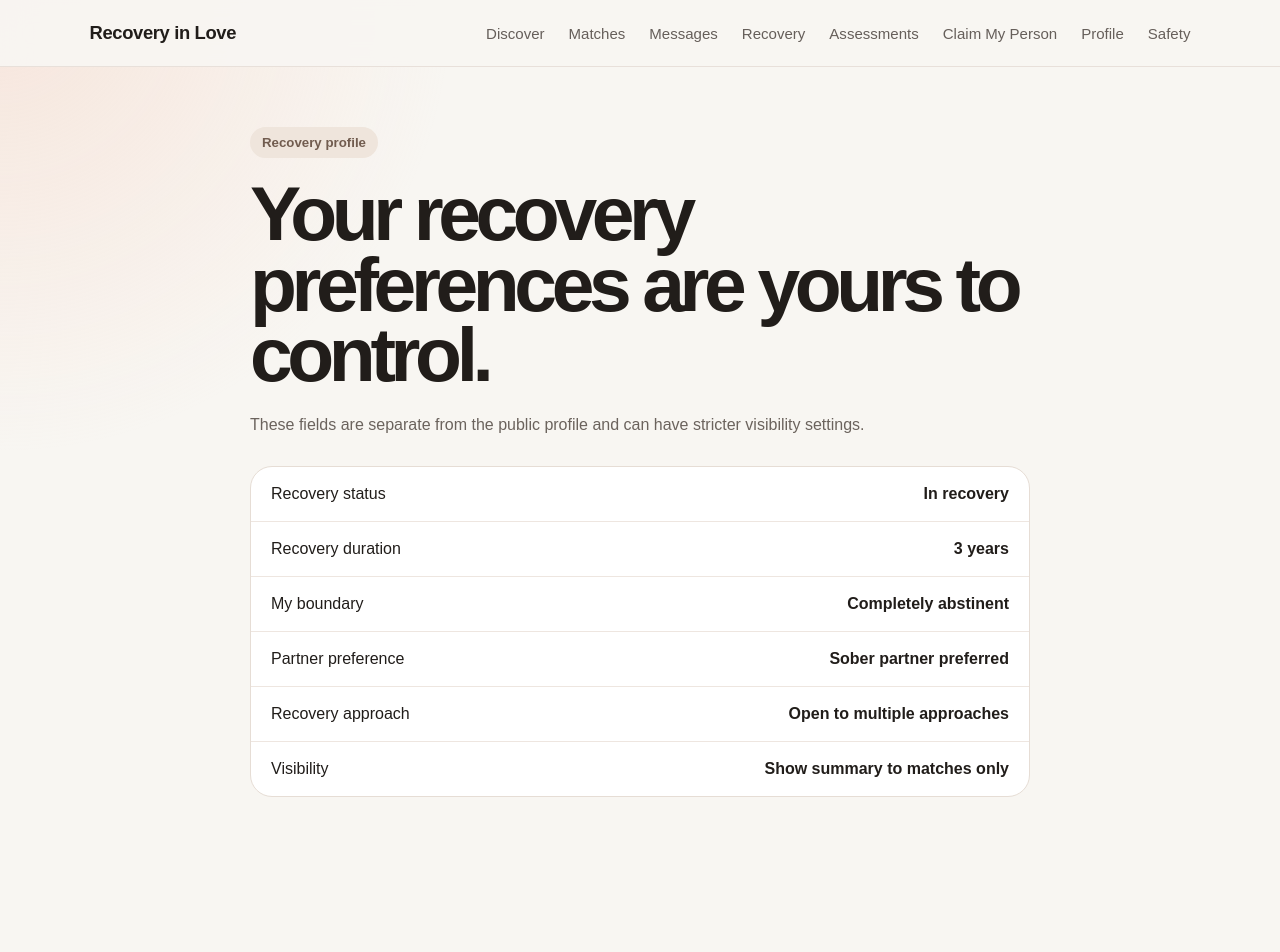
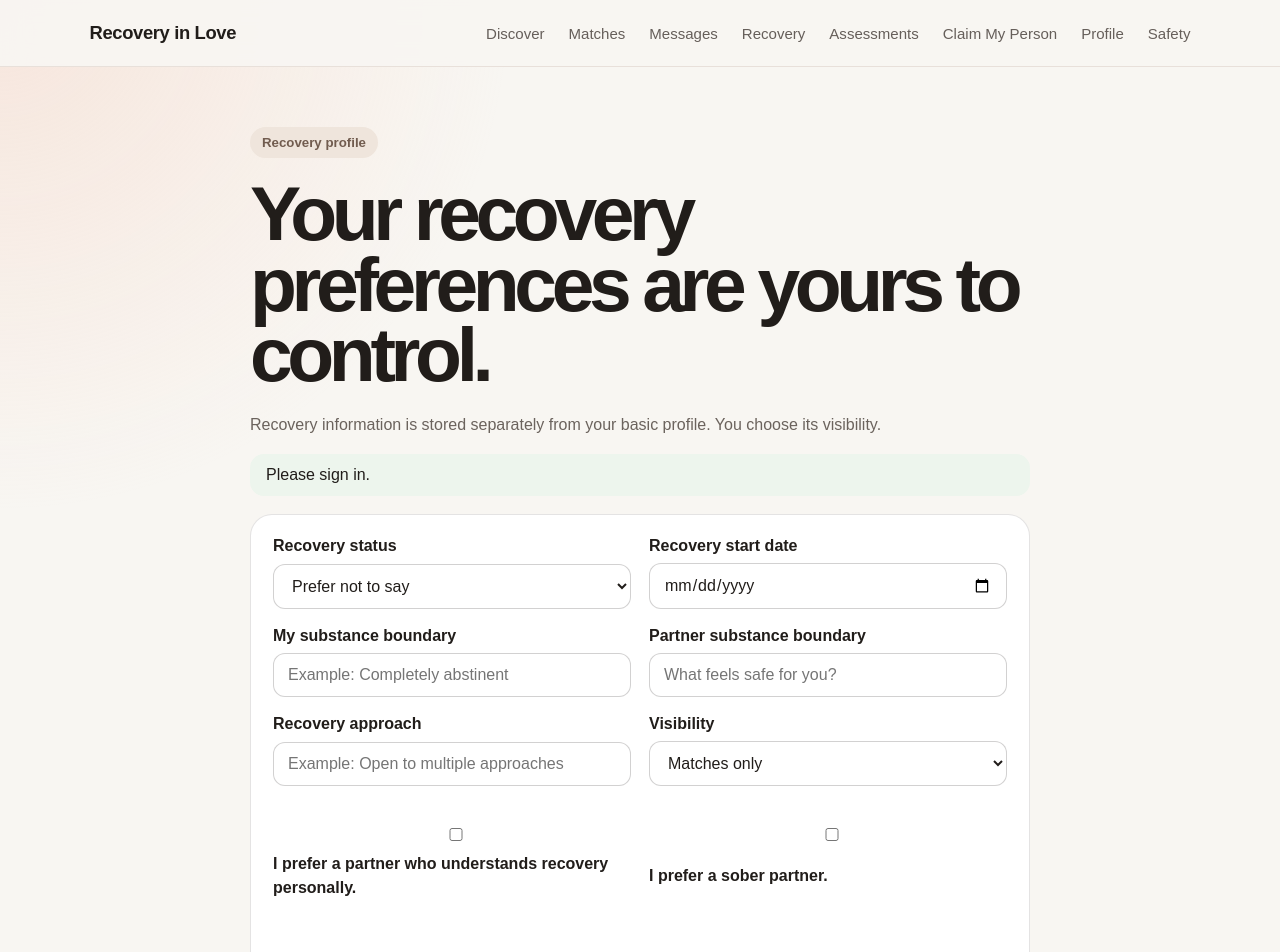
Before and after one commit to vpgudupalli/Love-in--Recovery, a Next.js app: page /recovery in a window 1280 px wide. Shown: the top 952 px of the page. Before the commit the page ends 887 px from the top, so only its background shows below. Built offline with nearby package versions, Linux system fonts and the light colour scheme; no server answers.

Commit message:
Connect Recovery profile to Supabase

```diff
--- a/src/app/recovery/page.tsx
+++ b/src/app/recovery/page.tsx
@@ -1,31 +1,23 @@
+"use client";
+import {useEffect,useMemo,useState} from "react";
 import AppNav from "@/components/AppNav";
-
-const items = [
-  ["Recovery status", "In recovery"],
-  ["Recovery duration", "3 years"],
-  ["My boundary", "Completely abstinent"],
-  ["Partner preference", "Sober partner preferred"],
-  ["Recovery approach", "Open to multiple approaches"],
-  ["Visibility", "Show summary to matches only"],
-];
-
-export default function RecoveryPage() {
-  return (
-    <main>
-      <AppNav />
-      <section className="appPage narrow">
-        <div className="eyebrow">Recovery profile</div>
-        <h1>Your recovery preferences are yours to control.</h1>
-        <p className="sectionIntro">These fields are separate from the public profile and can have stricter visibility settings.</p>
-        <div className="settingsCard">
-          {items.map(([label, value]) => (
-            <div className="settingRow" key={label}>
-              <span>{label}</span>
-              <strong>{value}</strong>
-            </div>
-          ))}
-        </div>
-      </section>
-    </main>
-  );
+import {createClient} from "@/lib/supabase/client";
+type Recovery={recovery_status:string;recovery_start_date:string;display_sobriety_duration:boolean;continuous_sobriety:boolean;recovery_approach:string;own_substance_boundary:string;partner_substance_boundary:string;wants_partner_in_recovery:boolean;wants_sober_partner:boolean;visibility:string};
+const blank:Recovery={recovery_status:"",recovery_start_date:"",display_sobriety_duration:true,continuous_sobriety:false,recovery_approach:"",own_substance_boundary:"",partner_substance_boundary:"",wants_partner_in_recovery:false,wants_sober_partner:false,visibility:"matches"};
+export default function RecoveryPage(){
+ const supabase=useMemo(()=>createClient(),[]);const [form,setForm]=useState(blank);const [notice,setNotice]=useState("");const [loading,setLoading]=useState(true);
+ useEffect(()=>{(async()=>{const {data:{user}}=await supabase.auth.getUser();if(!user){setNotice("Please sign in.");setLoading(false);return;}const {data,error}=await supabase.from("recovery_profiles").select("*").eq("user_id",user.id).maybeSingle();if(error)setNotice(error.message);if(data)setForm({...blank,...data});setLoading(false)})()},[supabase]);
+ const set=(k:keyof Recovery,v:any)=>setForm(x=>({...x,[k]:v}));
+ async function save(){const {data:{user}}=await supabase.auth.getUser();if(!user)return;const {error}=await supabase.from("recovery_profiles").upsert({user_id:user.id,...form,updated_at:new Date().toISOString()});setNotice(error?error.message:"Recovery preferences saved privately.");}
+ return <main><AppNav/><section className="appPage narrow"><div className="eyebrow">Recovery profile</div><h1>Your recovery preferences are yours to control.</h1><p className="sectionIntro">Recovery information is stored separately from your basic profile. You choose its visibility.</p>{notice&&<p className="saveNotice">{notice}</p>}{loading?<p>Loading...</p>:<div className="editProfileCard"><div className="editGrid">
+ <label>Recovery status<select value={form.recovery_status} onChange={e=>set("recovery_status",e.target.value)}><option value="">Prefer not to say</option><option>In recovery</option><option>Sober / abstinent</option><option>Medication-supported recovery</option><option>Recovery ally</option></select></label>
+ <label>Recovery start date<input type="date" value={form.recovery_start_date||""} onChange={e=>set("recovery_start_date",e.target.value)}/></label>
+ <label>My substance boundary<input value={form.own_substance_boundary||""} onChange={e=>set("own_substance_boundary",e.target.value)} placeholder="Example: Completely abstinent"/></label>
+ <label>Partner substance boundary<input value={form.partner_substance_boundary||""} onChange={e=>set("partner_substance_boundary",e.target.value)} placeholder="What feels safe for you?"/></label>
+ <label>Recovery approach<input value={form.recovery_approach||""} onChange={e=>set("recovery_approach",e.target.value)} placeholder="Example: Open to multiple approaches"/></label>
+ <label>Visibility<select value={form.visibility} onChange={e=>set("visibility",e.target.value)}><option value="private">Private</option><option value="matches">Matches only</option><option value="everyone">Other members</option></select></label>
+ <label className="claimConsent"><input type="checkbox" checked={form.wants_partner_in_recovery} onChange={e=>set("wants_partner_in_recovery",e.target.checked)}/><span>I prefer a partner who understands recovery personally.</span></label>
+ <label className="claimConsent"><input type="checkbox" checked={form.wants_sober_partner} onChange={e=>set("wants_sober_partner",e.target.checked)}/><span>I prefer a sober partner.</span></label>
+ <label className="claimConsent"><input type="checkbox" checked={form.display_sobriety_duration} onChange={e=>set("display_sobriety_duration",e.target.checked)}/><span>Allow sobriety duration to be displayed when my visibility permits it.</span></label>
+ </div><button className="primaryButton" onClick={save}>Save recovery preferences</button></div>}</section></main>;
 }
```
